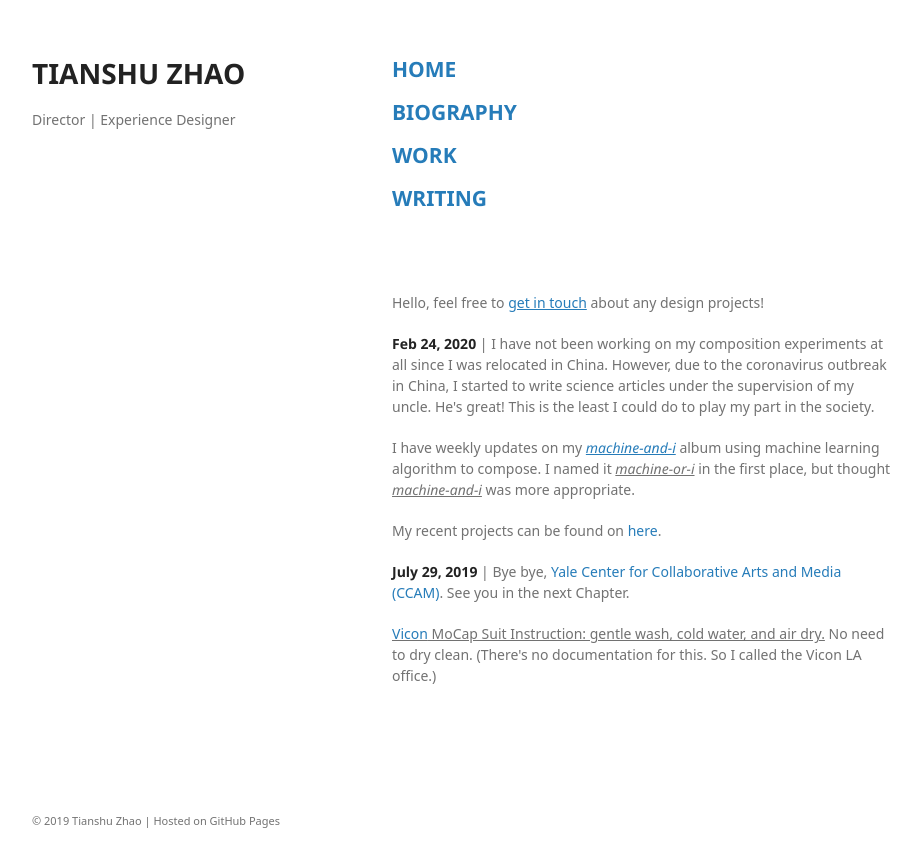
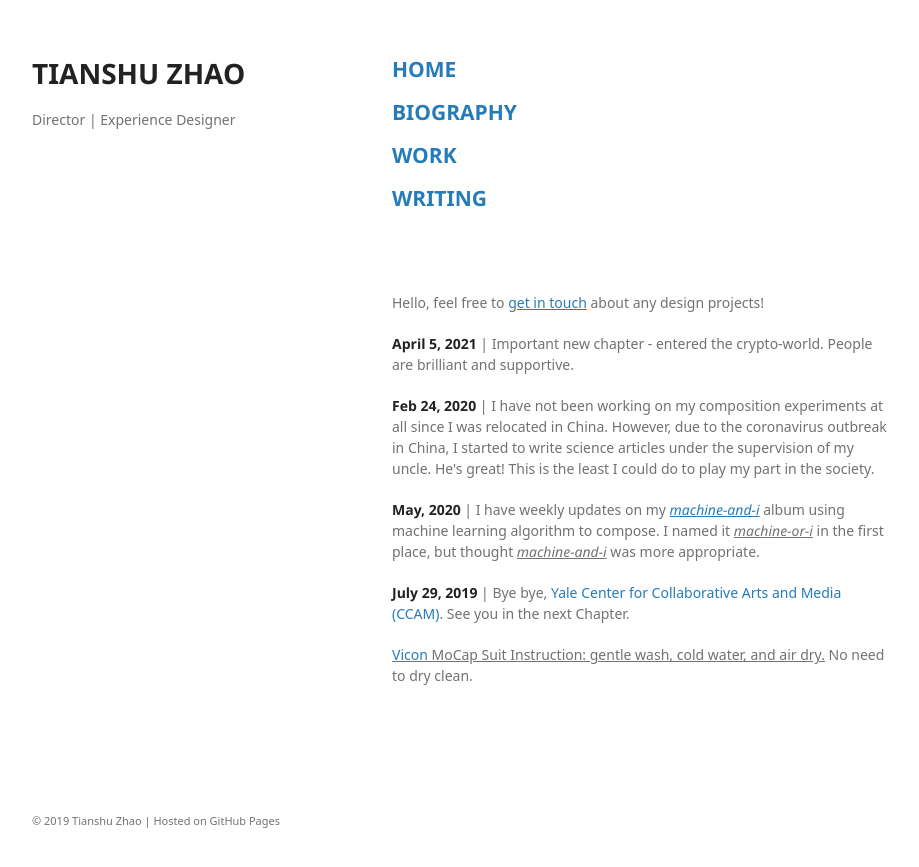
Before and after one commit to tianshu-z/tianshu-z.github.io, a Jekyll site: the page built from index.md, in a window 1280 px wide. Shown: the top 867 px of the page, without its empty margins (178-1097 px from the left). Built offline with Jekyll 4.4.1, drawn with Linux system fonts in a browser that asks for light colours; some web fonts are replaced; our own code applies the rules of GitHub Pages for plain Markdown files.

Commit message:
Update index.md

```diff
--- a/index.md
+++ b/index.md
@@ -12,16 +12,15 @@
 
 <p>Hello, feel free to <a href = "https://tianshu-z.github.io/biography.html"><u>get in touch</u></a> about any design projects!</p>
 
+<p><strong>April 5, 2021</strong> | Important new chapter - entered the crypto-world. People are brilliant and supportive.</p>
+
 <p><strong>Feb 24, 2020</strong> | I have not been working on my composition experiments at all since I was relocated in China. However, due to the coronavirus outbreak in China, I started to write science articles under the supervision of my uncle. He's great! This is the least I could do to play my part in the society.</p>
 
-<p>I have weekly updates on my <a href = "https://soundcloud.com/zoe-zhao-676421317/sets/machine-or-i"><i><u>machine-and-i</u></i></a> album using machine learning algorithm to compose. I named it <i><u>machine-or-i</u></i> in the first place, but thought <i><u>machine-and-i</u></i> was more appropriate.</p>
-
-My recent projects can be found on <a href="https://tianshu-z.github.io/work.html">here</a>.
-
+<p><strong>May, 2020</strong> | I have weekly updates on my <a href = "https://soundcloud.com/zoe-zhao-676421317/sets/machine-or-i"><i><u>machine-and-i</u></i></a> album using machine learning algorithm to compose. I named it <i><u>machine-or-i</u></i> in the first place, but thought <i><u>machine-and-i</u></i> was more appropriate.</p>
 
 
 <p><strong>July 29, 2019</strong> | Bye bye, <a href="https://ccam.yale.edu"> Yale Center for Collaborative Arts and Media (CCAM)</a>. See you in the next Chapter.<p>
 
 
 
-<p><u><a href = "https://www.vicon.com/">Vicon</a> MoCap Suit Instruction: gentle wash, cold water, and air dry.</u> No need to dry clean. (There's no documentation for this. So I called the Vicon LA office.) </p>
+<p><u><a href = "https://www.vicon.com/">Vicon</a> MoCap Suit Instruction: gentle wash, cold water, and air dry.</u> No need to dry clean. </p>
```
